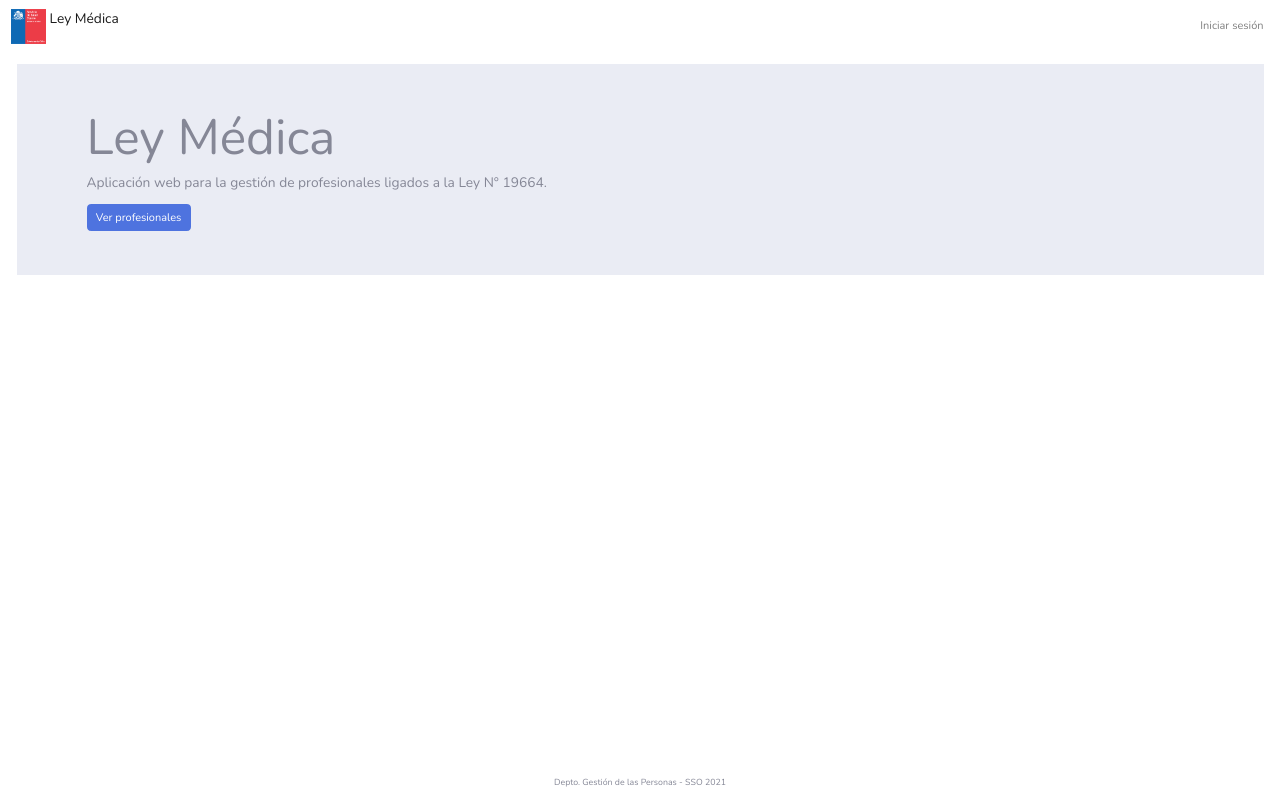
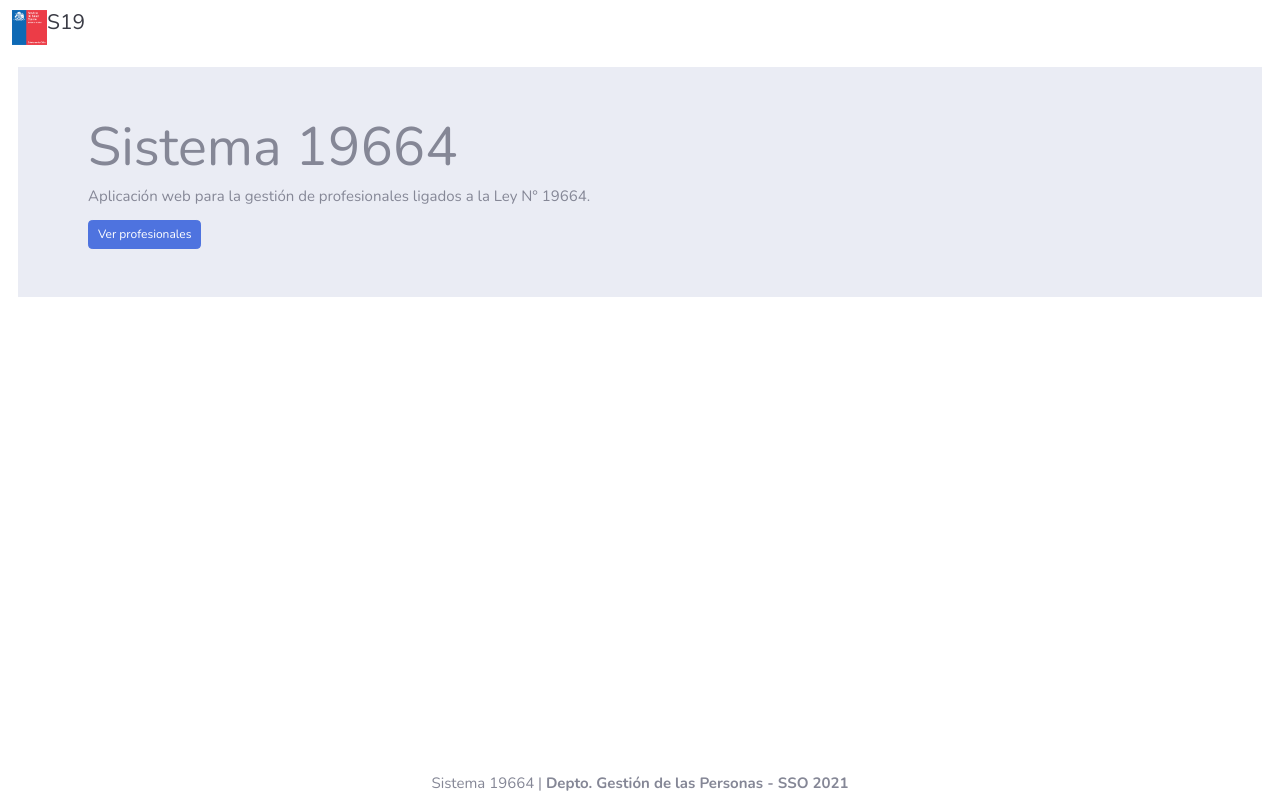
Before and after one commit to marco-gnz/client.sso-19664-, a Nuxt app: page / in a window 1280 px wide. Built offline with nearby package versions, Linux system fonts and the light colour scheme; no server answers.

Commit message:
fix:tamaño de letra y mejoras visuales

```diff
--- a/components/Footer.vue
+++ b/components/Footer.vue
@@ -1,9 +1,9 @@
 <template>
   <div>
-    <footer class="sticky-footer bg-white depto">
+    <footer class="sticky-footer bg-white depto efect">
         <div class="container my-auto">
             <div class="copyright text-center my-auto">
-                <span>Depto. Gestión de las Personas - SSO 2021</span>
+                <span class="text-footer">Sistema 19664  | <strong>Depto. Gestión de las Personas - SSO 2021</strong></span>
             </div>
         </div>
     </footer>
@@ -24,4 +24,10 @@ export default {
   width: 100%;
   height: 2.5rem;
 }
+.efect{
+  background: transparent !important;
+}
+.text-footer{
+  font-size: 15px;
+}
 </style>
--- a/components/Navbar.vue
+++ b/components/Navbar.vue
@@ -4,7 +4,7 @@
       <b-navbar toggleable="lg" type="light" variant="faded" class="is-transparent is-fixed-top">
         <b-navbar-brand to="/">
         <img src="~/assets/img/logo-sso.png" style="width:35px; height:35px;" class="d-inline-block align-top" alt="SSO">
-        Ley Médica
+        <span class="h3 text-gray-900">S19</span>
         </b-navbar-brand>
         <b-navbar-toggle target="nav-collapse"></b-navbar-toggle>
 
@@ -25,9 +25,9 @@
                 <b-dropdown-item to="/mi-perfil">Mi perfil</b-dropdown-item>
                 <b-dropdown-item href="#" @click.prevent="logout" v-loading.fullscreen.lock="fullscreenLoading">Cerrar sesión</b-dropdown-item>
               </b-nav-item-dropdown>
-              <template v-if="!$auth.loggedIn">
+              <!-- <template v-if="!$auth.loggedIn">
                 <b-nav-item to="/login">Iniciar sesión</b-nav-item>
-              </template>
+              </template> -->
             </b-navbar-nav>
           </client-only>
         </b-collapse>
--- a/layouts/default.vue
+++ b/layouts/default.vue
@@ -16,8 +16,8 @@ export default {
 
 <style>
   html{
-      font-size: 11px;
-      min-height: 100%;
+      font-size: 12px;
+      height: 100%;
       position: relative;
   }
   body {
--- a/layouts/error.vue
+++ b/layouts/error.vue
@@ -1,24 +1,18 @@
 <template>
   <div class="container-fluid mt-5">
-    <div class="row justify-content-center">
-      <div class="col-xl-10 col-lg-12 col-md-9">
-        <div class="card o-hidden border-0 shadow-lg my-5">
-          <div class="card-body p-0">
-            <div class="row">
-              <div class="col-lg-6 d-none d-lg-block bg-login-image"></div>
-              <div class="col-lg-6">
-                <div class="p-5">
-                  <div class="text-center">
-                      <h1 v-if="error.statusCode === 404" class="h4 text-gray-900 mb-4">{{error.statusCode}} - Página no encontrada</h1>
-                      <h1 v-else class="h4 text-gray-900 mb-4">Ocurrió un error - {{ error.statusCode }}</h1>
-                  </div>
-                  <NuxtLink to="/"><button type="submit" class="btn btn-primary btn-user btn-block">Volver al inicio</button></NuxtLink>
-                </div>
-              </div>
-            </div>
+    <div class="text-center">
+        <div class="row">
+          <div class="col-md-12">
+            <div class="error mx-auto" :data-text="error.statusCode">{{error.statusCode}}</div>
+            <p class="lead text-gray-800 mb-5">Ocurrio un error - {{ error.statusCode }}</p>
+            <p class="text-gray-500 mb-0">Página no encontrada...</p>
           </div>
         </div>
-      </div>
+        <div class="row pt-lg-5">
+          <div class="col-md-12">
+            <NuxtLink to="/"><button type="submit" class="btn btn-primary btn-user">← Volver al inicio</button></NuxtLink>
+          </div>
+        </div>
     </div>
   </div>
 </template>
--- a/nuxt.config.js
+++ b/nuxt.config.js
@@ -1,7 +1,7 @@
 export default {
   // Global page headers: https://go.nuxtjs.dev/config-head
   head: {
-    title: 'Ley Medica',
+    title: 'S19',
     htmlAttrs: {
       lang: 'es'
     },
--- a/pages/index.vue
+++ b/pages/index.vue
@@ -4,7 +4,7 @@
           <div class="col-md-12">
             <b-jumbotron
               fluid
-              header="Ley Médica"
+              header="Sistema 19664"
               lead="Aplicación web para la gestión de profesionales ligados a la Ley N° 19664.">
               <b-button variant="primary" to="/profesionales" class="btn btn-primary btn-user">Ver profesionales</b-button>
             </b-jumbotron>
--- a/pages/login.vue
+++ b/pages/login.vue
@@ -1,5 +1,67 @@
 <template>
-  <div class="container mt-5">
+  <div>
+    <body>
+      <div class="container mt-5 todo">
+        <div class="row d-flex justify-content-center">
+          <div class="col-xl-12 col-lg-12 col-md-9">
+            <div class="card o-hidden border-0 shadow-lg my-5">
+                <div class="row">
+                  <div class="col-lg-7 d-none d-lg-block bg-login-image"></div>
+                  <div class="col-lg-5 espacio">
+                    <div class="p-5">
+                      <div class="text-center">
+                        <h1 class="h2 text-gray-900 mb-4">
+                          Ingrese sus credenciales
+                        </h1>
+                      </div>
+                      <form
+                        class="user"
+                        @submit.prevent="login"
+                        v-loading.fullscreen.lock="fullscreenLoading"
+                      >
+                        <div class="form-group">
+                          <b-form-input
+                            type="email"
+                            v-model="form.email"
+                            class="form-control form-control-user"
+                            placeholder="Ingrese su correo institucional"
+                            size="medium"
+                            :state="!errors.email && null"
+                          ></b-form-input>
+                          <b-form-invalid-feedback v-if="errors.email">{{
+                            errors.email[0]
+                          }}</b-form-invalid-feedback>
+                        </div>
+                        <div class="form-group">
+                          <b-form-input
+                            type="password"
+                            v-model="form.password"
+                            class="form-control form-control-user"
+                            placeholder="Ingrese su contraseña"
+                            size="medium"
+                            :state="!errors.password && null"
+                          ></b-form-input>
+                          <b-form-invalid-feedback v-if="errors.password">{{
+                            errors.password[0]
+                          }}</b-form-invalid-feedback>
+                        </div>
+                        <button
+                          type="submit"
+                          class="btn btn-primary btn-user btn-block"
+                        >
+                          Ingresar
+                        </button>
+                      </form>
+                    </div>
+                  </div>
+                </div>
+            </div>
+          </div>
+        </div>
+      </div>
+    </body>
+  </div>
+  <!-- <div class="container mt-5 todo">
     <div class="row d-flex justify-content-center pt-lg-5">
       <div class="col-xl-12 col-lg-12 col-md-9">
         <div class="card o-hidden border-0 shadow-lg my-5">
@@ -58,7 +120,7 @@
         </div>
       </div>
     </div>
-  </div>
+  </div> -->
 </template>
 
 <script>
@@ -111,4 +173,19 @@ export default {
 </script>
 
 <style>
+body {
+    background: url(~/assets/img/19366.jpg) !important;
+    min-height: 100% !important;
+    background-size: cover !important;
+    background-repeat: no-repeat !important;
+    background-position: center center !important;
+    background-attachment: fixed;
+}
+.espacio{
+  padding-bottom: 120px;
+  padding-top: 120px;
+}
+.form-control-user{
+  font-size: 14px !important;
+}
 </style>
```
Also changed, not shown: assets/img/19366.jpg (added).
